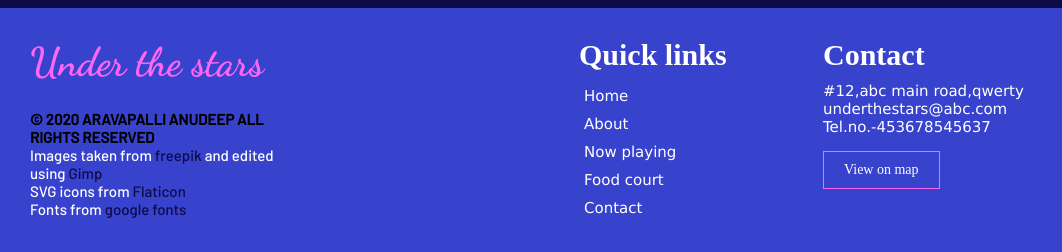
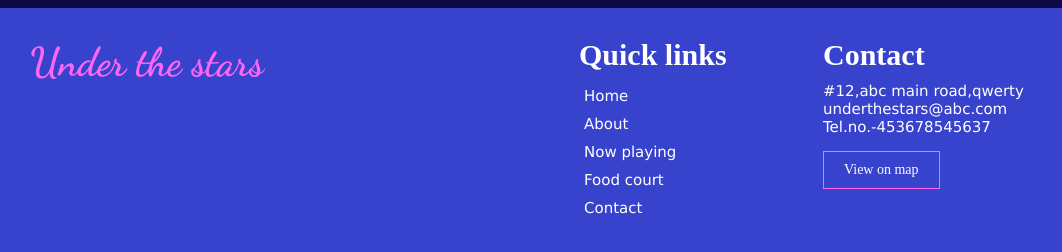
Before and after one commit to anudeep610/Fictional-Website, a plain HTML site: page food.html in a window 1280 px wide. Shown: the part 2129-2381 px from the top of the page, 0-1062 px from the left. Drawn offline with Linux system fonts and the light colour scheme; a web font is replaced by a local one.

Commit message:
Update food.html

```diff
--- a/food.html
+++ b/food.html
@@ -90,7 +90,7 @@
         <footer class="footer">
             <div class="footer__details">
                 <h1 class="footer__heading">Under the stars</h1>
-                <p class="footer__text"> <b> &copy; 2020 ARAVAPALLI ANUDEEP ALL RIGHTS RESERVED </b> <br> Images taken from <a href="https://www.freepik.com/">freepik</a> and edited using <a href="https://www.gimp.org/">Gimp</a> <br> SVG icons from <a href="https://www.flaticon.com/">Flaticon</a> <br> Fonts from <a href="https://fonts.google.com">google fonts</a> </p>
+<!--                 <p class="footer__text"> <b> &copy; 2020 ARAVAPALLI ANUDEEP ALL RIGHTS RESERVED </b> <br> Images taken from <a href="https://www.freepik.com/">freepik</a> and edited using <a href="https://www.gimp.org/">Gimp</a> <br> SVG icons from <a href="https://www.flaticon.com/">Flaticon</a> <br> Fonts from <a href="https://fonts.google.com">google fonts</a> </p> -->
             </div>
 
             <div class="footer__nav">
```
